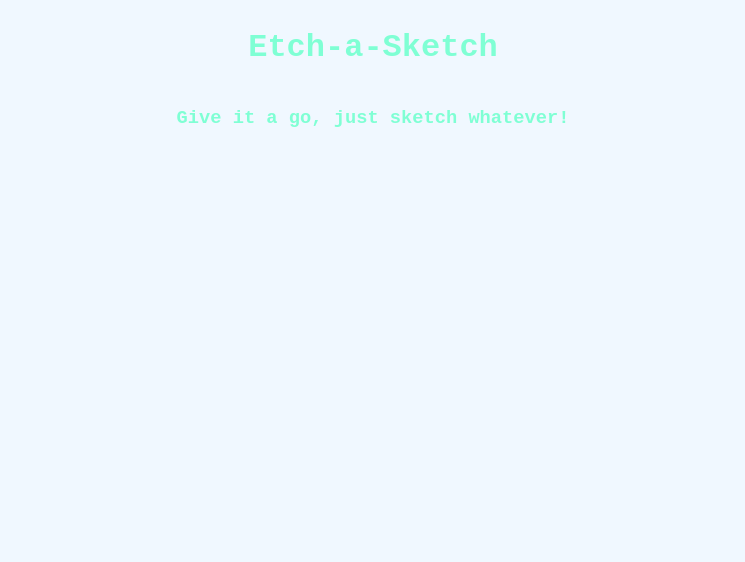
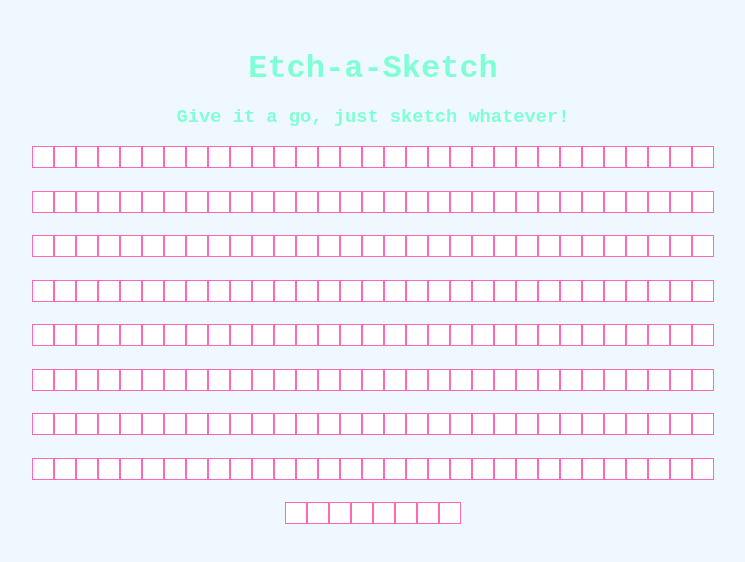
Before and after one commit to iamvictati/etch-a-sketch, a plain HTML site: page index.html in a window 1280 px wide. Shown: the whole page, without its empty margins (267-1012 px from the left). Drawn offline with Linux system fonts and the light colour scheme.

Commit message:
added dysfunctional spawnGrid function

```diff
--- a/index.html
+++ b/index.html
@@ -10,6 +10,6 @@
 <body>
     <h1>Etch-a-Sketch</h1>
     <h3>Give it a go, just sketch whatever!</h3>
-    <div id="grid-container"></div>
+    <div id="grid-container" class="container"></div>
 </body>
 </html>
--- a/script.js
+++ b/script.js
@@ -0,0 +1,23 @@
+const gridContainer = document.querySelector("#grid-container");
+let rowNum = 16;
+let colNum = 16;
+
+function spawnGrid(rowNum, colNum) {
+
+    const grid = rowNum * colNum;
+    let containerWidth = gridContainer.clientWidth;
+    let containerHeight = gridContainer.clientHeight;
+    let divWidth = containerWidth / colNum;
+    let divHeight = containerHeight / rowNum;
+
+    for (let i = 0; i < grid; i++) {
+        let spawn = document.createElement("div");
+        spawn.style.backgroundColor = "white";
+        spawn.style.border = "1px solid hotpink";
+        spawn.style.width = "20px";
+        spawn.style.height = "20px";
+        gridContainer.appendChild(spawn);
+    }
+}
+spawnGrid(rowNum, colNum);
+console.log(grid);
--- a/style.css
+++ b/style.css
@@ -9,4 +9,21 @@ body {
     flex-direction: column;
     justify-content: center;
     align-items: center;
+    padding: 50px;
+    margin: 0;
 }
+
+h1 {
+    padding: 0;
+    margin: 0;
+}
+
+#grid-container {
+    display: flex;
+    flex-wrap: wrap;
+    justify-content: center;
+    align-items: stretch;
+    width: 700px;
+    height: 400px;
+
+}
```
